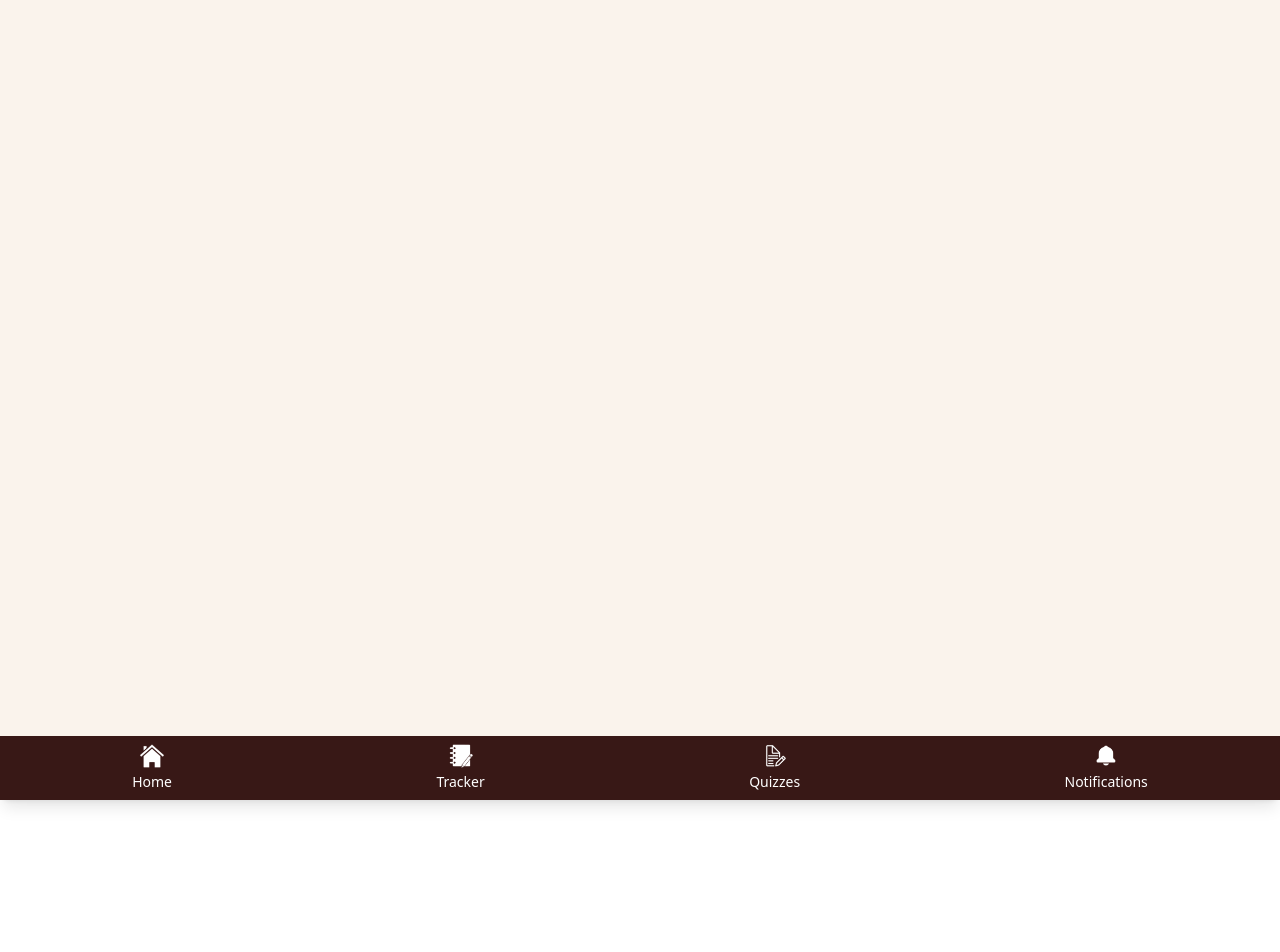
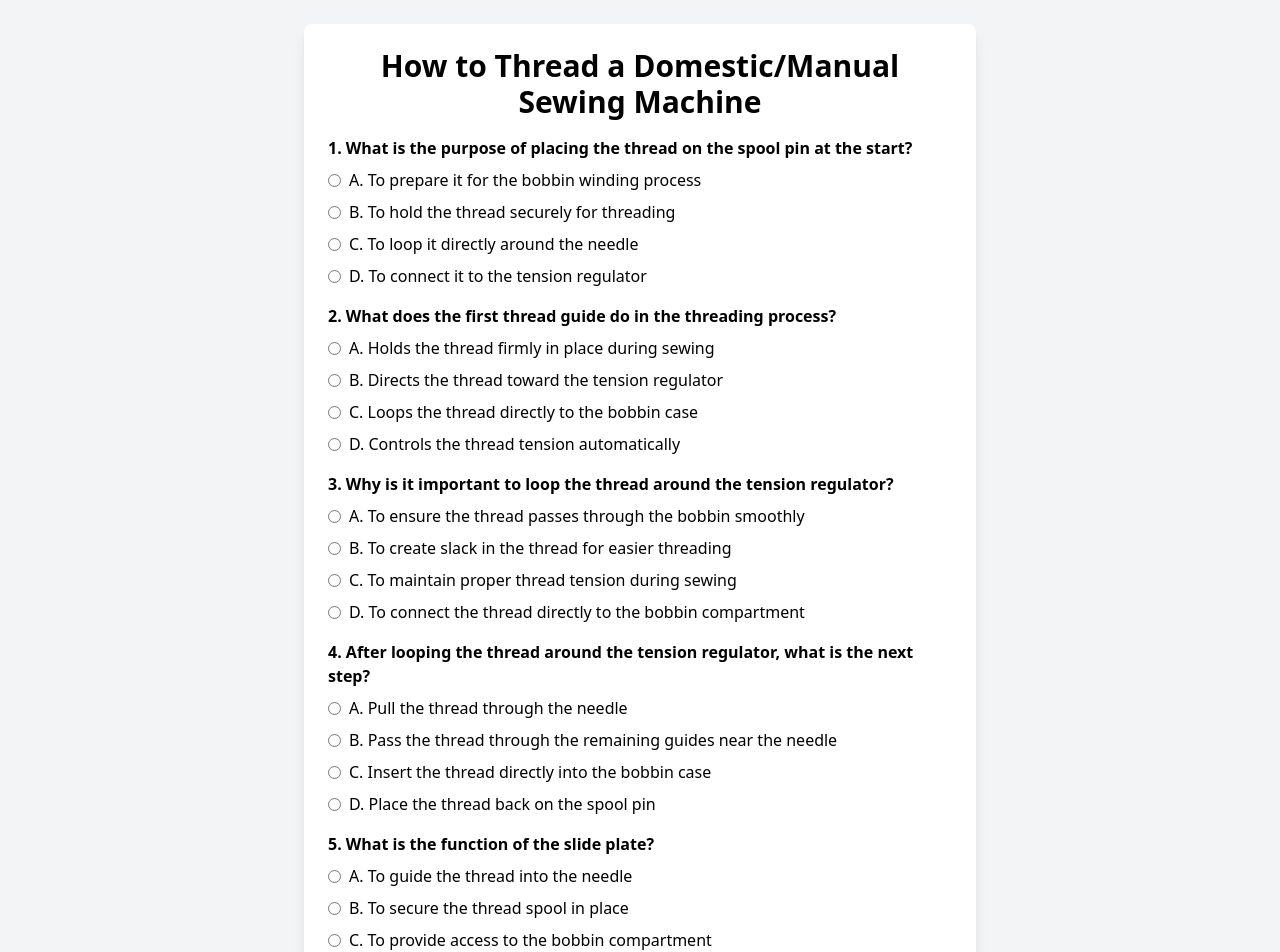
Before and after one commit to chinoy-the-great/nuxt3-drizzle-stitch, a Nuxt app: page /quiz/0 in a window 1280 px wide. Shown: the top 952 px of the page. Before the commit the page ends 800 px from the top, so only its background shows below. Built offline with nearby package versions, Linux system fonts and the light colour scheme.

Commit message:
Fixed opening a new page for quizzes. Added fullscreen view for quizzes.

```diff
--- /dev/null
+++ b/layouts/fullscreen.vue
@@ -0,0 +1,6 @@
+<!-- layouts/fullscreen.vue -->
+<template>
+	<div class="min-h-screen flex items-center justify-center bg-gray-100">
+		<slot />
+	</div>
+</template>
--- /dev/null
+++ b/pages/quiz/[id].vue
@@ -0,0 +1,168 @@
+<template>
+	<div class="min-h-screen flex flex-col items-center justify-center bg-gray-100 p-6">
+		<div class="w-full max-w-2xl bg-white p-6 shadow-lg rounded-lg">
+			<h1 class="text-3xl font-bold text-center mb-4">{{ quiz?.title }}</h1>
+
+			<p v-if="!quiz" class="text-red-500">Quiz not found!</p>
+
+			<div v-if="quiz">
+				<div v-for="(question, index) in quiz.questions" :key="index" class="mb-4">
+					<p class="font-semibold">{{ question.text }}</p>
+					<ul>
+						<li v-for="option in question.options" :key="option" class="mt-2">
+							<label class="flex items-center gap-2 cursor-pointer">
+								<input
+									v-model="answers[index]"
+									type="radio"
+									:name="`question-${index}`"
+									:value="option"
+									class="accent-blue-500"
+								/>
+								{{ option }}
+							</label>
+						</li>
+					</ul>
+				</div>
+				<button
+					class="mt-6 w-full bg-blue-500 text-white py-2 rounded-lg hover:bg-blue-600"
+					@click="submitQuiz"
+				>
+					Submit Quiz
+				</button>
+			</div>
+		</div>
+	</div>
+</template>
+
+<script setup>
+import { useRoute } from 'vue-router'
+
+definePageMeta({
+	layout: 'fullscreen', // Uses fullscreen layout instead of default
+})
+
+const route = useRoute()
+const router = useRouter()
+const quizId = route.params.id.toString() // Ensure it's a string
+
+const quizzes = [
+	{
+		id: '0',
+		title: 'How to Thread a Domestic/Manual Sewing Machine',
+		questions: [
+			{
+				text: '1. What is the purpose of placing the thread on the spool pin at the start?',
+				options: [
+					'A. To prepare it for the bobbin winding process',
+					'B. To hold the thread securely for threading',
+					'C. To loop it directly around the needle',
+					'D. To connect it to the tension regulator',
+				],
+			},
+			{
+				text: '2. What does the first thread guide do in the threading process?',
+				options: [
+					'A. Holds the thread firmly in place during sewing',
+					'B. Directs the thread toward the tension regulator',
+					'C. Loops the thread directly to the bobbin case',
+					'D. Controls the thread tension automatically',
+				],
+			},
+			{
+				text: '3. Why is it important to loop the thread around the tension regulator?',
+				options: [
+					'A. To ensure the thread passes through the bobbin smoothly',
+					'B. To create slack in the thread for easier threading',
+					'C. To maintain proper thread tension during sewing',
+					'D. To connect the thread directly to the bobbin compartment',
+				],
+			},
+			{
+				text: '4. After looping the thread around the tension regulator, what is the next\n' + 'step?',
+				options: [
+					'A. Pull the thread through the needle',
+					'B. Pass the thread through the remaining guides near the needle',
+					'C. Insert the thread directly into the bobbin case',
+					'D. Place the thread back on the spool pin',
+				],
+			},
+			{
+				text: '5. What is the function of the slide plate?',
+				options: [
+					'A. To guide the thread into the needle',
+					'B. To secure the thread spool in place',
+					'C. To provide access to the bobbin compartment',
+					'D. To control the thread tension',
+				],
+			},
+			{
+				text: '6. When placing the bobbin in the case, what should you do with the thread?',
+				options: [
+					'A. Leave it loose and un-threaded',
+					'B. Pull it slowly, push it through the gap, and slide it around the metal to hold it in\n' +
+						'place',
+					'C. Tie a knot at the end to secure it',
+					'D. Wind it around the spool pin',
+				],
+			},
+			{
+				text:
+					'7. Why is it important to slide the bobbin thread around the metal inside the\n' + 'bobbin case?',
+				options: [
+					'A. To secure the bobbin in the compartment',
+					'B. To ensure proper thread tension for stitching',
+					'C. To connect the thread to the needle',
+					'D. To lock the thread in the slide plate',
+				],
+			},
+			{
+				text: '8. Where should you place the bobbin case after preparing the bobbin?',
+				options: [
+					'A. In the tension regulator',
+					'B. In the bobbin compartment',
+					'C. In the first thread guide',
+					'D. On the spool pin',
+				],
+			},
+			{
+				text: '9. What does turning the wheel towards you do during the final step?',
+				options: [
+					'A. Pulls the thread into the tension regulator',
+					'B. Raises the needle and pulls the thread from the bobbin',
+					'C. Locks the bobbin into the compartment',
+					'D. Loops the thread through the remaining guides',
+				],
+			},
+			{
+				text: '10. Why is it critical to hold the tip of the thread during the final step?',
+				options: [
+					'A. To prevent the thread from slipping out of the guides',
+					'B. To guide the thread into the tension regulator',
+					'C. To ensure the needle pulls the thread from the bobbin correctly',
+					'D. To secure the thread in the spool pin',
+				],
+			},
+		],
+	},
+	{
+		id: '1',
+		title: 'Vue Basics',
+		questions: [
+			{ text: 'What is Vue?', options: ['A library', 'A framework', 'A database', 'A server'] },
+			{
+				text: 'What directive is used for conditional rendering?',
+				options: ['v-show', 'v-if', 'v-bind', 'v-for'],
+			},
+		],
+	},
+]
+
+const quiz = ref(quizzes.find((q) => q.id === quizId))
+const answers = ref([])
+
+const submitQuiz = () => {
+	console.log('User answers:', answers.value)
+	// alert('Quiz submitted!')
+	router.push('/quizzes')
+}
+</script>
--- a/pages/quizzes.vue
+++ b/pages/quizzes.vue
@@ -21,6 +21,7 @@
 		<!-- Quizzes List -->
 		<div v-for="(quiz, quizIndex) in quizzes" :key="quizIndex" class="mb-6">
 			<!-- Quiz Item -->
+			<NuxtLink :to="`/quiz/${quizIndex}`">
 				<div
 					class="p-4 rounded-xl shadow-md cursor-pointer"
 					:style="{
@@ -37,6 +38,7 @@
 						<p class="text-sm text-gray-200 mt-2">{{ quiz.description }}</p>
 					</div>
 				</div>
+			</NuxtLink>
 		</div>
 	</div>
 </template>
@@ -47,8 +49,11 @@ export default {
 		return {
 			quizzes: [
 				{
-					title: 'Math Quiz',
-					description: 'Test your basic math knowledge.',
+					title: 'How to Thread a Domestic/Manual Sewing Machine',
+					description:
+						'This quiz is designed to\n' +
+						'challenge your understanding of the process and test your ability to recall specific\n' +
+						'details.',
 					questions: [
 						{
 							question: 'What is 2 + 2?',
```
Lines whose indentation alone changed are shown as unchanged.
